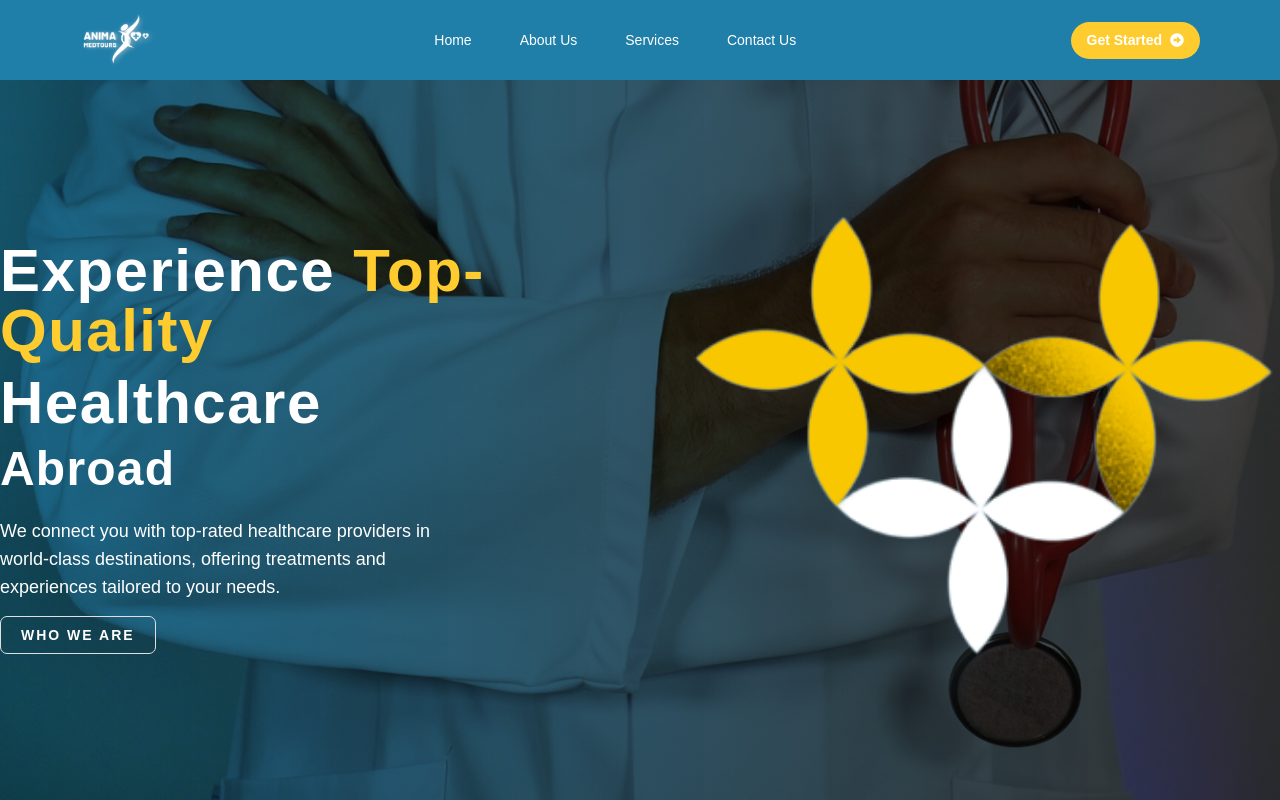
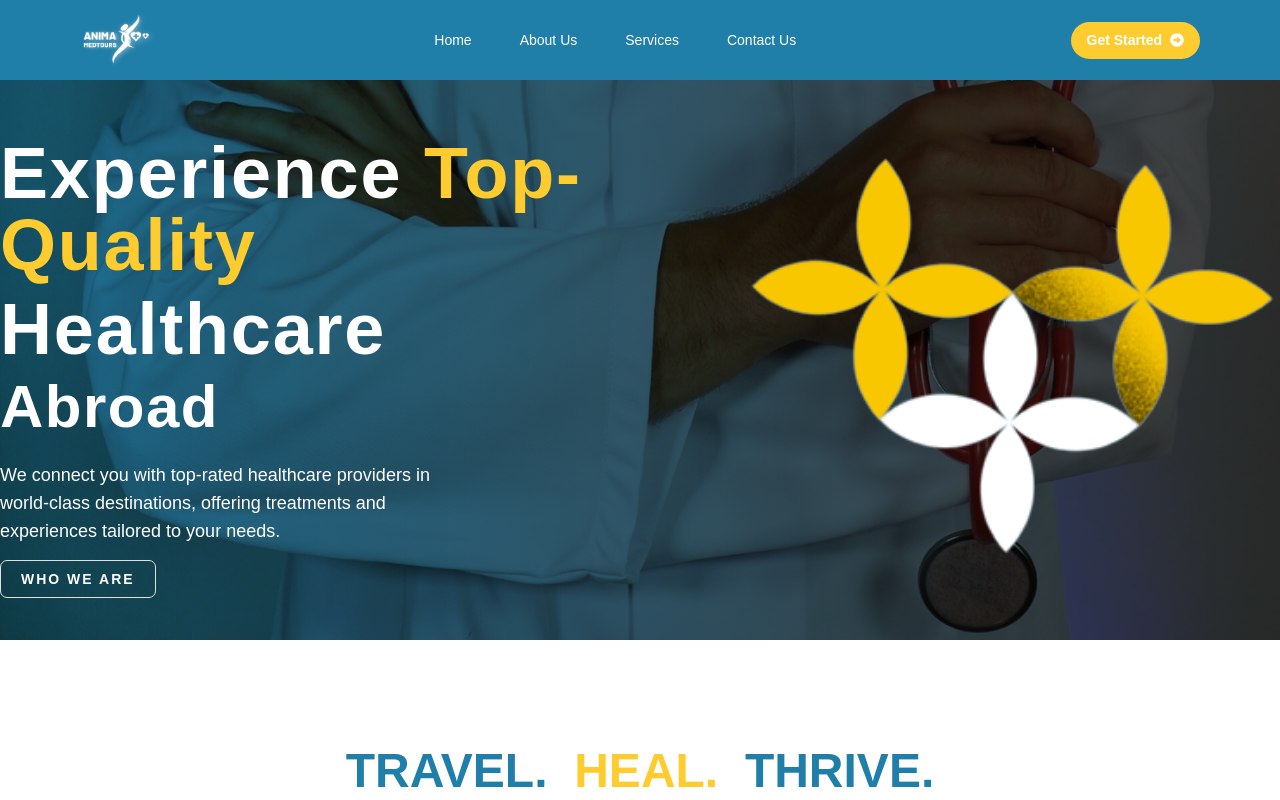
Before and after one commit to geofrey254/animamedtours_revamp, a Next.js app: page / in a window 1280 px wide. Shown: the top 800 px of the page. Built offline with nearby package versions, Linux system fonts and the light colour scheme.

Commit message:
Fixed hero for big screens

```diff
--- a/components/Hero.tsx
+++ b/components/Hero.tsx
@@ -4,7 +4,7 @@ import Image from "next/image";
 
 const Hero = () => {
   return (
-    <section className="w-full bg_top flex justify-center items-center h-[90vh] md:h-[100vh] px-3 md:px-0 pt-[200px] md:pt-[150px]">
+    <section className="w-full bg_top flex justify-center items-center h-[90vh] md:h-[100vh] xl:h-[80vh] px-3 md:px-0 pt-[200px] md:pt-[150px]">
       <div className="container flex flex-col md:flex-row justify-between items-center text-center md:text-left">
         {/* <div className="shapes">
           <div className="shape"></div>
@@ -12,14 +12,14 @@ const Hero = () => {
         </div> */}
         <div className="left mb-8 md:mb-0">
           <div className="flex flex-col gap-3 mb-6">
-            <h2 className="text-white tracking-normal md:tracking-wide text-4xl leading-tight md:text-6xl font-bold">
+            <h2 className="text-white tracking-normal md:tracking-wide text-4xl leading-tight md:text-6xl xl:text-7xl font-bold">
               Experience{" "}
               <span className="text-[#ffcc2f] font-extrabold">Top-Quality</span>
             </h2>
-            <h2 className="text-white tracking-normal md:tracking-wide text-4xl md:text-6xl font-bold leading-tight">
+            <h2 className="text-white tracking-normal md:tracking-wide text-4xl md:text-6xl xl:text-7xl font-bold leading-tight">
               Healthcare
             </h2>
-            <h2 className="text-white tracking-normal md:tracking-wide text-4xl md:text-5xl font-bold leading-tight">
+            <h2 className="text-white tracking-normal md:tracking-wide text-4xl md:text-5xl xl:text-6xl font-bold leading-tight">
               Abroad
             </h2>
           </div>
```
